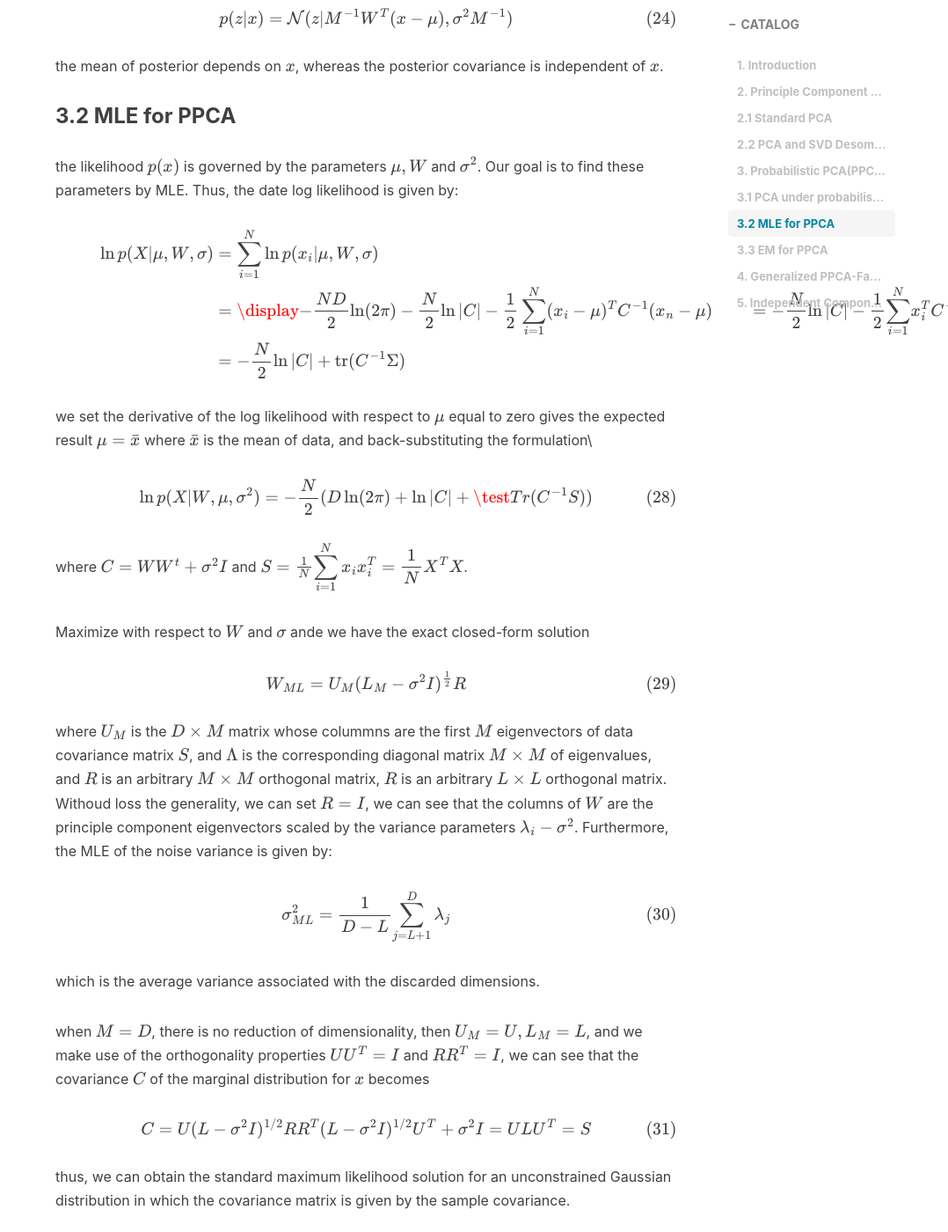
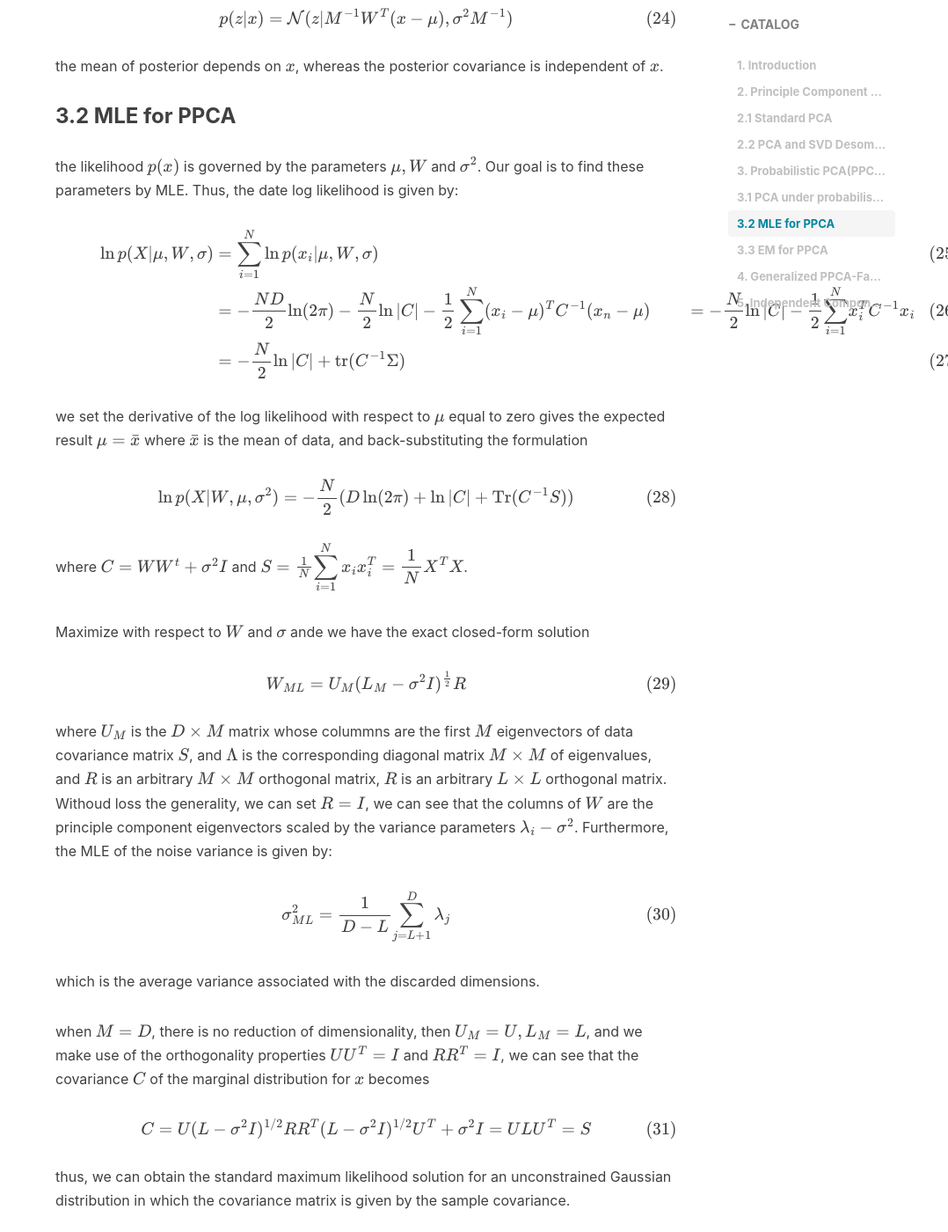
Before and after one commit to Gwan-Siu/gwansiu.github.io, a Jekyll site: the page built from _posts/2018-11-22-Dimension-Reduction.markdown, in a window 1280 px wide and 1400 px high, scrolled down 4773 px. Shown: the whole window at 88% size, without its empty margins (202-1280 px from the left). Built offline with Jekyll 4.4.1, drawn with Linux system fonts in a browser that asks for light colours; nearby versions of some CDN libraries; formulas are drawn with MathJax 3; comment, search, counter and statistics services are not loaded; some of the changed text lies outside the part shown.

Commit message:
debug dimenison reduction

```diff
--- a/_posts/2018-11-22-Dimension-Reduction.markdown
+++ b/_posts/2018-11-22-Dimension-Reduction.markdown
@@ -203,17 +203,17 @@ the likelihood $p(x)$ is governed by the parameters $\mu, W$ and $\sigma^{2}$. O
 $$
 \begin{align}
 \ln p(X\vert \mu, W,\sigma)&=\displaystyle{\sum_{i=1}^{N}}\ln p(x_{i}\vert \mu, W, \sigma) \\
-&= \display{-\frac{ND}{2}\ln (2\pi) -\frac{N}{2}\ln\vert C\vert -\frac{1}{2}\sum_{i=1}^{N}(x_{i}-\mu)^{T}C^{-1}(x_{n}-\mu)}
+&= \displaystyle{-\frac{ND}{2}\ln (2\pi) -\frac{N}{2}\ln\vert C\vert -\frac{1}{2}\sum_{i=1}^{N}(x_{i}-\mu)^{T}C^{-1}(x_{n}-\mu)}
 &= -\frac{N}{2}\ln\vert C\vert -\frac{1}{2}\displaystyle{\sum_{i=1}^{N}}x_{i}^{T}C^{-1}x_{i} \\
 &=-\frac{N}{2}\ln \vert C\vert +\text{tr}(C^{-1}\Sigma)
 \end{align}
 $$
 
-we set the derivative of the log likelihood with respect to $\mu$ equal to zero gives the expected result $\mu=\bar{x}$ where $\bar{x}$ is the mean of data, and back-substituting the formulation\
+we set the derivative of the log likelihood with respect to $\mu$ equal to zero gives the expected result $\mu=\bar{x}$ where $\bar{x}$ is the mean of data, and back-substituting the formulation
 
 $$
 \begin{equation}
-\ln p(X\vert W,\mu,\sigma^{2}) = -\frac{N}{2}(D\ln (2\pi)+\ln\vert C\vert +\test{Tr}(C^{-1}S))
+\ln p(X\vert W,\mu,\sigma^{2}) = -\frac{N}{2}(D\ln (2\pi)+\ln\vert C\vert +\text{Tr}(C^{-1}S))
 \end{equation}
 $$
 
@@ -259,7 +259,7 @@ the mean is given by:
 
 $$
 \begin{equation}
-mathbb{E}[z\vert x] = M^{-1}W_{ML}^{T}(x-\bar{x})
+\mathbb{E}[z\vert x] = M^{-1}W_{ML}^{T}(x-\bar{x})
 \end{equation}
 $$
 
@@ -289,7 +289,7 @@ taking the expectation with respect to the posterior distribution over the laten
 
 $$
 \begin{align}
-\mathbb{E}[\ln p(X,Z\vert \mu, W, \sigma^{2})] = -\sum_{i=1}^{N}(\frac{D}{2}\ln(2\pi\sigma^{2})+\frac{1}{2}\text{Tr}(\mathbb{E}[z_{n}z_{n}^{T}])+\frac{1}{2\sigma^{2}}\Vert x_{i}-\mu\Vert^{2} \\
+\mathbb{E}[\ln p(X,Z\vert \mu, W, \sigma^{2})] &= -\sum_{i=1}^{N}(\frac{D}{2}\ln(2\pi\sigma^{2})+\frac{1}{2}\text{Tr}(\mathbb{E}[z_{n}z_{n}^{T}])+\frac{1}{2\sigma^{2}}\Vert x_{i}-\mu\Vert^{2} \\
 &-\frac{1}{\sigma^{2}}\mathbb{E}[z_{n}]^{T}W^{T}(x_{i}-\mu)+\frac{1}{2\sigma^{2}}\text{Tr}(\mathbb{E}[z_{n}z_{n}^{T}]W^{T}W))
 \end{align}
 $$
```
